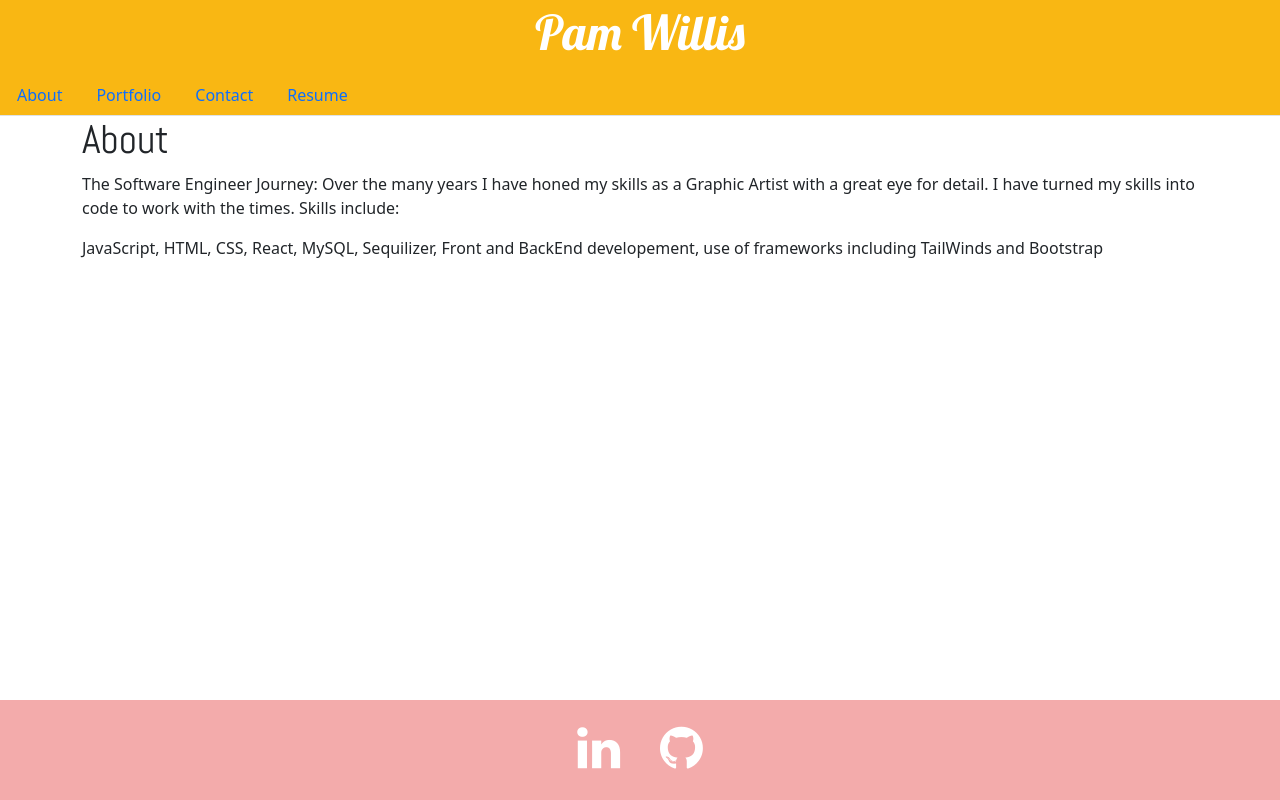
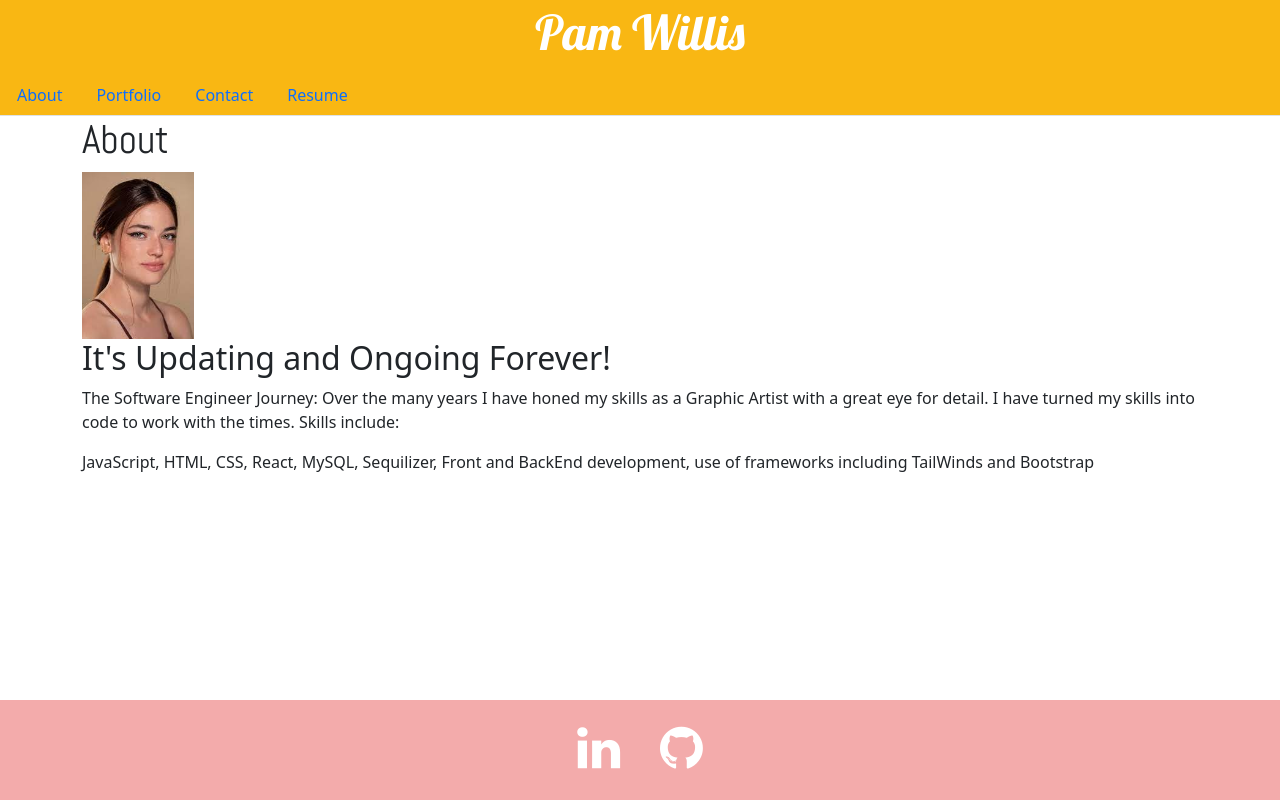
Before and after one commit to PamWillis/ReactPortfolio_PW, a React (Vite) app: page / in a window 1280 px wide. Built offline with nearby package versions, Linux system fonts and the light colour scheme; some icons are missing.

Commit message:
resolved about page

```diff
--- a/src/components/Footer.jsx
+++ b/src/components/Footer.jsx
@@ -9,7 +9,7 @@ function Footer() {
       <a href={linked} target="_blank" rel="noopener noreferrer">
         <i className="fa fa-linkedin icon"></i></a>
       <a href={github} target="_blank" rel="noopener noreferrer">
-        <i class="fa fa-github icon"></i>
+        <i className="fa fa-github icon"></i>
       </a>
     </footer>
   );
--- a/src/pages/About.jsx
+++ b/src/pages/About.jsx
@@ -1,13 +1,33 @@
 import React from 'react';
-export default function About() {
+import Portrait from '../assets/images/Portrait.png';
+import '../styles/About.css';
+
+const copy = {
+  imageUrl: Portrait,
+  Name: "Pam Willis",
+  heading: "It's Updating and Ongoing Forever!",
+  description: [
+    "The Software Engineer Journey: Over the many years I have honed my skills as a Graphic Artist with a great eye for detail. I have turned my skills into code to work with the times. Skills include:",
+    "JavaScript, HTML, CSS, React, MySQL, Sequilizer, Front and BackEnd development, use of frameworks including TailWinds and Bootstrap"
+  ]
+};
+
+const About = () => {
   return (
     <div className="container">
       <h1>About</h1>
-      <p>
-        The Software Engineer Journey: Over the many years I have honed my skills as a Graphic Artist with a great eye for detail. I have turned my skills into code to work with the times. Skills include:<p>
-        </p>
-        <p>JavaScript, HTML, CSS, React, MySQL, Sequilizer, Front and BackEnd developement, use of frameworks including TailWinds and Bootstrap</p>
-      </p>
+      <img
+        className="portrait"
+        variant="top"
+        src={copy.imageUrl}
+        alt={copy.Name}
+      />
+      <h2>{copy.heading}</h2>
+      {copy.description.map((description, index) => (
+        <p key={index}>{description}</p>
+      ))}
     </div>
   );
-}
+};
+
+export default About;
--- /dev/null
+++ b/src/styles/About.css
@@ -0,0 +1,12 @@
+.portrait {
+    height: 40%;
+    width: 40%;
+  }
+
+@media (min-width: 768px) {
+    .portrait {
+      height: 10%;
+      width: 10%;
+
+    }
+}
```
Also changed, not shown: src/assets/images/Portrait.png (added).
